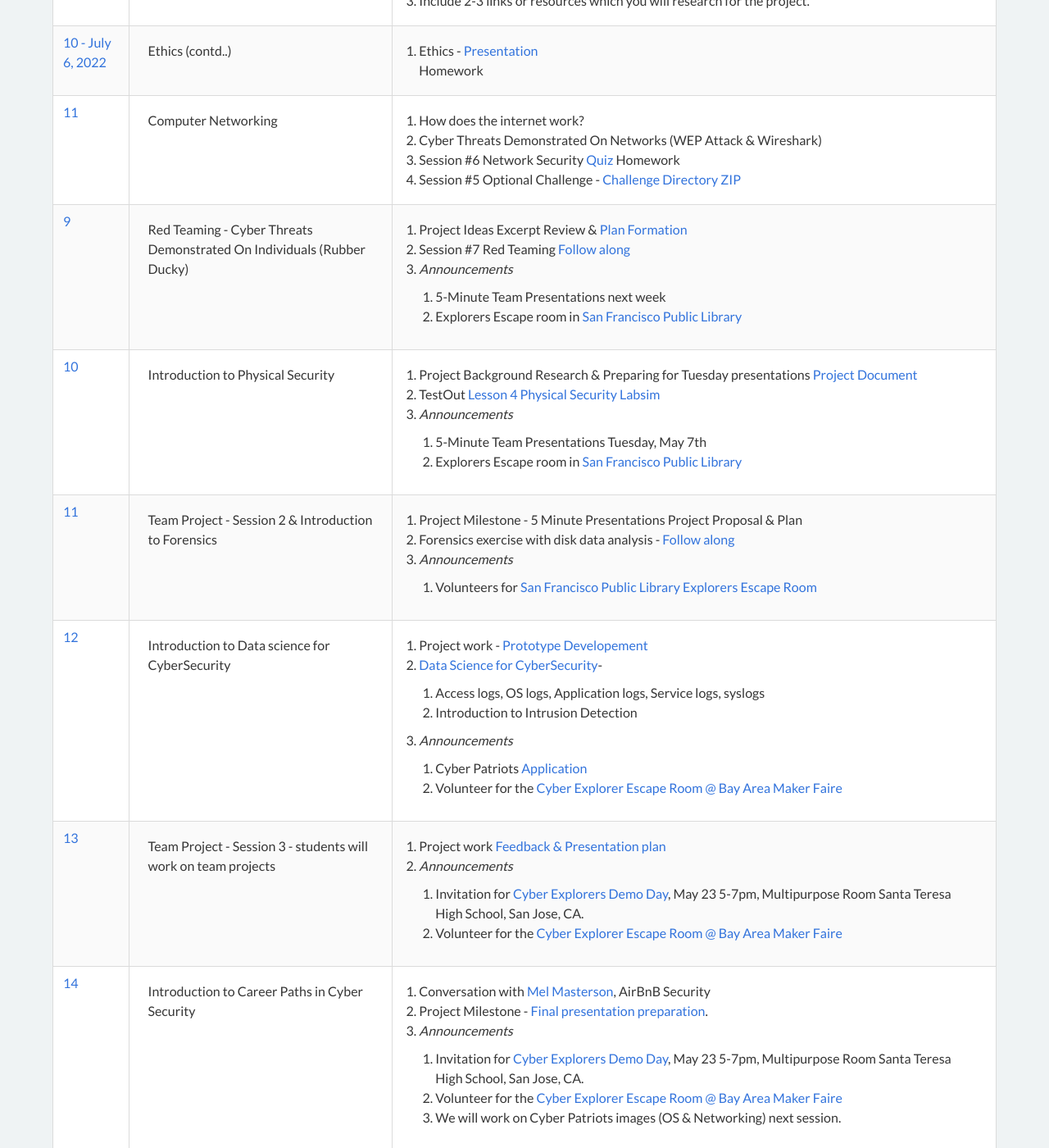
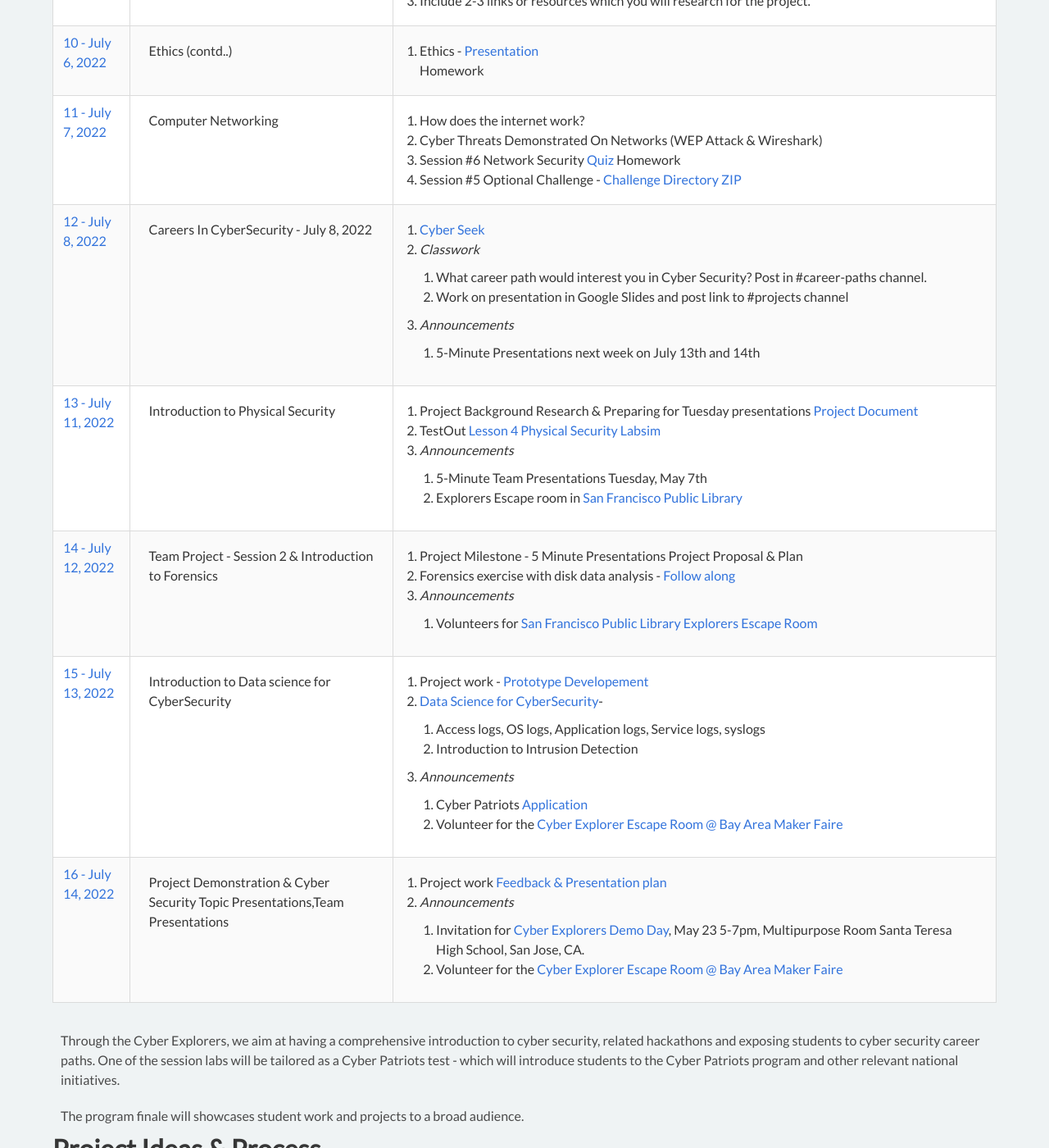
Before and after one commit to cyberdefendersprogram/www-homepage, a Jekyll site: the page built from pages/programs/cyberexplorers-ncat.md, in a window 1280 px wide and 1400 px high, scrolled down 2413 px. Shown: the whole window at 82% size. Built offline with Jekyll 4.4.1, drawn with Linux system fonts in a browser that asks for light colours; nearby versions of some CDN libraries; some of the changed text lies outside the part shown.

Commit message:
Update cyber-explorers-ncat.yml

```diff
--- a/_data/cyber-explorers-ncat.yml
+++ b/_data/cyber-explorers-ncat.yml
@@ -70,7 +70,7 @@
     1. Ethics - [Presentation](https://docs.google.com/presentation/d/11RTcKKKa9bzFiU9jnMs_9pj2cEfKyAamlVMRTx0bq8c/edit?usp=sharing)
     <br/>Homework
 
-- session: 11
+- session: 11 - July 7, 2022
   desc: Computer Networking
   notes: |
     1. How does the internet work?
@@ -79,16 +79,17 @@
     Homework
     4. Session #5 Optional Challenge - [Challenge Directory ZIP](http://bit.ly/cmd-challenge)
 
-- session: 9
-  desc: Red Teaming - Cyber Threats Demonstrated On Individuals (Rubber Ducky)
+- session: 12 - July 8, 2022
+  desc: Careers In CyberSecurity - July 8, 2022
   notes: |
-    1. Project Ideas Excerpt Review & [Plan Formation](http://bit.ly/explorerplan2019)
-    2. Session #7 Red Teaming [Follow along](http://bit.ly/explorersession7)
+    1. [Cyber Seek](https://www.cyberseek.org)
+    2. *Classwork*
+        1. What career path would interest you in Cyber Security? Post in #career-paths channel.
+        2. Work on presentation in Google Slides and post link to #projects channel
     3. *Announcements*
-        1. 5-Minute Team Presentations next week
-        2. Explorers Escape room in [San Francisco Public Library](https://www.cyberdefendersprogram.com/escaperoom/)
+        1. 5-Minute Presentations next week on July 13th and 14th
 
-- session: 10
+- session: 13 - July 11, 2022
   desc: Introduction to Physical Security
   notes: |
     1. Project Background Research & Preparing for Tuesday presentations [Project Document](http://bit.ly/project-session8)
@@ -97,7 +98,7 @@
         1. 5-Minute Team Presentations Tuesday, May 7th
         2. Explorers Escape room in [San Francisco Public Library](https://www.cyberdefendersprogram.com/escaperoom/)
 
-- session: 11
+- session: 14 - July 12, 2022
   desc: Team Project - Session 2 & Introduction to Forensics
   notes: |
     1. Project Milestone - 5 Minute Presentations Project Proposal & Plan
@@ -105,7 +106,7 @@
     3. *Announcements*
         1. Volunteers for [San Francisco Public Library Explorers Escape Room](https://www.cyberdefendersprogram.com/escaperoom/)
 
-- session: 12
+- session: 15 - July 13, 2022
   desc: Introduction to Data science for CyberSecurity
   notes: |
     1. Project work - [Prototype Developement](http://bit.ly/explorerprojectsession10)
@@ -116,30 +117,10 @@
         1. Cyber Patriots [Application](http://tinyurl.com/cyberpatriotapplication)
         2. Volunteer for the [Cyber Explorer Escape Room @ Bay Area Maker Faire](https://forms.gle/gEETTfEsiPdiW4VZA)
 
-- session: 13
-  desc: Team Project - Session 3 - students will work on team projects
+- session: 16 - July 14, 2022
+  desc: Project Demonstration & Cyber Security Topic Presentations,Team Presentations
   notes: |
     1. Project work [Feedback & Presentation plan](http://bit.ly/projectsession11)
     2. *Announcements*
         1. Invitation for [Cyber Explorers Demo Day](http://bit.ly/explorersdemoday2019), May 23 5-7pm, Multipurpose Room Santa Teresa High School, San Jose, CA.
         2. Volunteer for the [Cyber Explorer Escape Room @ Bay Area Maker Faire](https://forms.gle/gEETTfEsiPdiW4VZA)
-
-- session: 14
-  desc: Introduction to Career Paths in Cyber Security
-  notes: |
-    1. Conversation with [Mel Masterson](https://www.cyberdefendersprogram.com/advisors/), AirBnB Security
-    2. Project Milestone - [Final presentation preparation](http://bit.ly/projectsession11).
-    3. *Announcements*
-        1. Invitation for [Cyber Explorers Demo Day](http://bit.ly/explorersdemoday2019), May 23 5-7pm, Multipurpose Room Santa Teresa High School, San Jose, CA.
-        2. Volunteer for the [Cyber Explorer Escape Room @ Bay Area Maker Faire](https://forms.gle/gEETTfEsiPdiW4VZA)
-        3. We will work on Cyber Patriots images (OS & Networking) next session.
-
-- session: 15
-  desc: Lab session tailored to a Cyber Patriots Challenge
-  notes: |
-    1. TestLab - Cyber Patriots
-        1. ISO images VMWare Player - problems (45 mins)
-        2. Packet [Tracer Image](https://drive.google.com/drive/folders/1LAie_LInMbDvFxBqJwKLoqX2_6teayi0) - Cisco Packet Tracer (30mins)
-
-- session: 16
-  desc: Project Demonstration & Cyber Security Topic Presentations,Team Presentations
```
